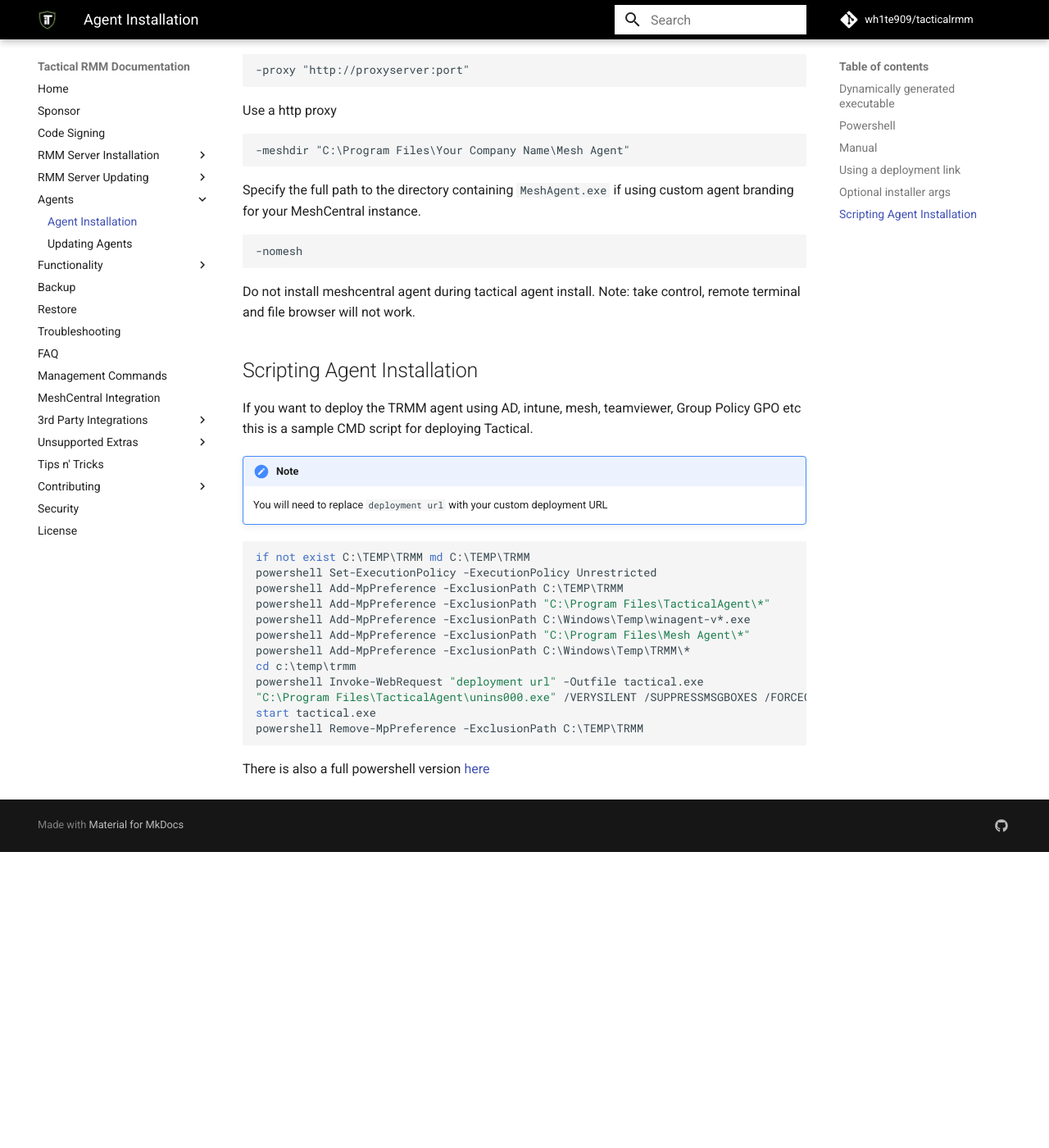
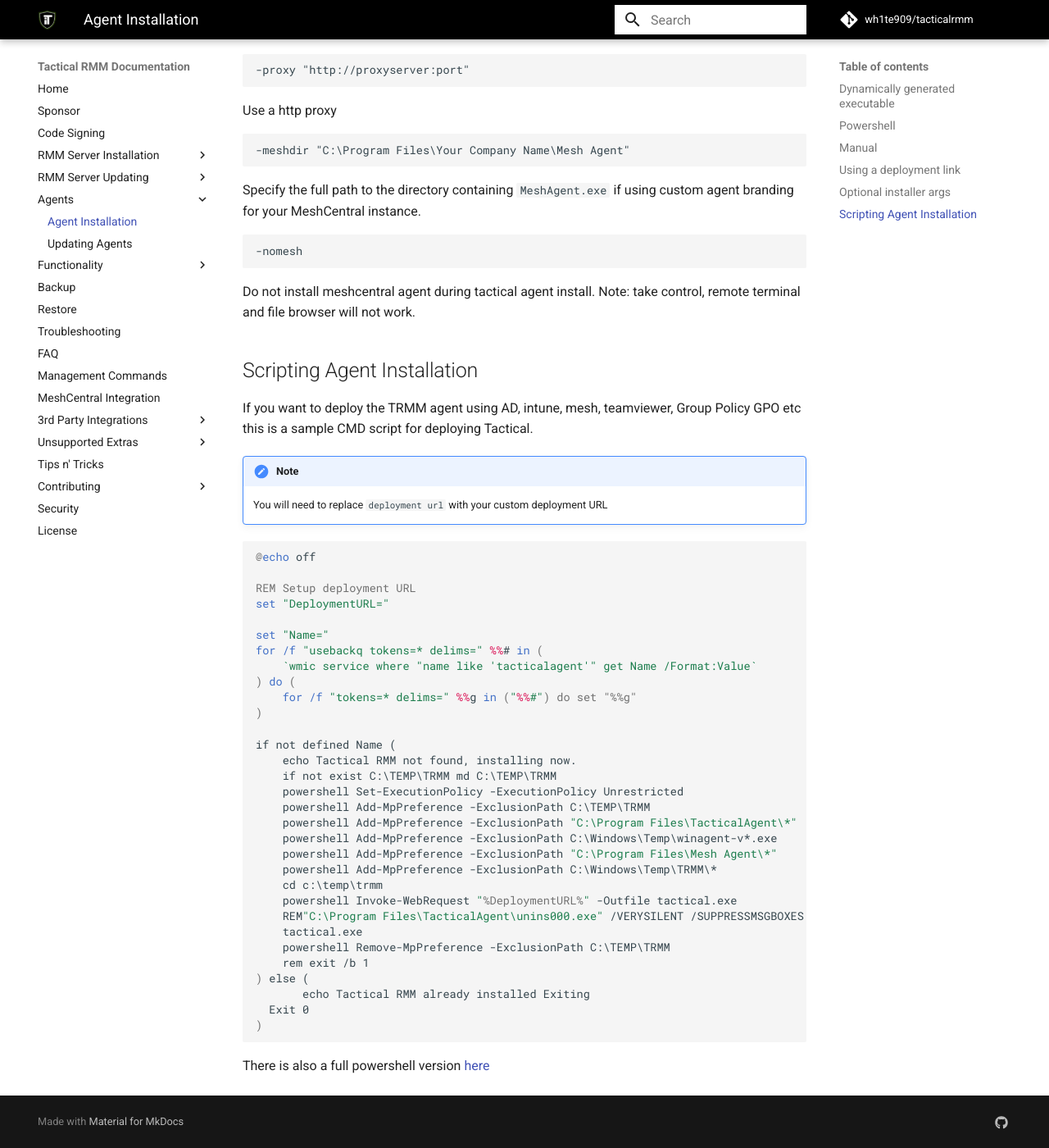
Before and after one commit to amidaware/trmm-docs, an MkDocs documentation site: the page built from docs/docs/install_agent.md, in a window 1280 px wide and 1400 px high, scrolled down 2547 px. Shown: the whole window at 82% size. Built offline with MkDocs 1.6.1 and Material for MkDocs 9.7.7, drawn with Linux system fonts in a browser that asks for light colours; comment, search, counter and statistics services are not loaded; before the commit the page ends 3586 px from its top, so only the background shows below that.

Commit message:
docs updating install agent script

````diff
--- a/docs/docs/install_agent.md
+++ b/docs/docs/install_agent.md
@@ -93,18 +93,37 @@
     You will need to replace `deployment url` with your custom deployment URL
 
 ```bat
-if not exist C:\TEMP\TRMM md C:\TEMP\TRMM
-powershell Set-ExecutionPolicy -ExecutionPolicy Unrestricted
-powershell Add-MpPreference -ExclusionPath C:\TEMP\TRMM
-powershell Add-MpPreference -ExclusionPath "C:\Program Files\TacticalAgent\*"
-powershell Add-MpPreference -ExclusionPath C:\Windows\Temp\winagent-v*.exe
-powershell Add-MpPreference -ExclusionPath "C:\Program Files\Mesh Agent\*"
-powershell Add-MpPreference -ExclusionPath C:\Windows\Temp\TRMM\*
-cd c:\temp\trmm
-powershell Invoke-WebRequest "deployment url" -Outfile tactical.exe
-"C:\Program Files\TacticalAgent\unins000.exe" /VERYSILENT /SUPPRESSMSGBOXES /FORCECLOSEAPPLICATIONS
-start tactical.exe
-powershell Remove-MpPreference -ExclusionPath C:\TEMP\TRMM
+@echo off
+
+REM Setup deployment URL
+set "DeploymentURL="
+
+set "Name="
+for /f "usebackq tokens=* delims=" %%# in (
+    `wmic service where "name like 'tacticalagent'" get Name /Format:Value`
+) do (
+    for /f "tokens=* delims=" %%g in ("%%#") do set "%%g"
+)
+
+if not defined Name (
+    echo Tactical RMM not found, installing now.
+    if not exist C:\TEMP\TRMM md C:\TEMP\TRMM
+    powershell Set-ExecutionPolicy -ExecutionPolicy Unrestricted
+    powershell Add-MpPreference -ExclusionPath C:\TEMP\TRMM
+    powershell Add-MpPreference -ExclusionPath "C:\Program Files\TacticalAgent\*"
+    powershell Add-MpPreference -ExclusionPath C:\Windows\Temp\winagent-v*.exe
+    powershell Add-MpPreference -ExclusionPath "C:\Program Files\Mesh Agent\*"
+    powershell Add-MpPreference -ExclusionPath C:\Windows\Temp\TRMM\*
+    cd c:\temp\trmm
+    powershell Invoke-WebRequest "%DeploymentURL%" -Outfile tactical.exe
+    REM"C:\Program Files\TacticalAgent\unins000.exe" /VERYSILENT /SUPPRESSMSGBOXES /FORCECLOSEAPPLICATIONS
+    tactical.exe
+    powershell Remove-MpPreference -ExclusionPath C:\TEMP\TRMM
+    rem exit /b 1
+) else (
+       echo Tactical RMM already installed Exiting
+  Exit 0
+)
 ```
 
 There is also a full powershell version [here](https://wh1te909.github.io/tacticalrmm/3rdparty_screenconnect/#install-tactical-rmm-via-screeconnect-commands-window)
````
